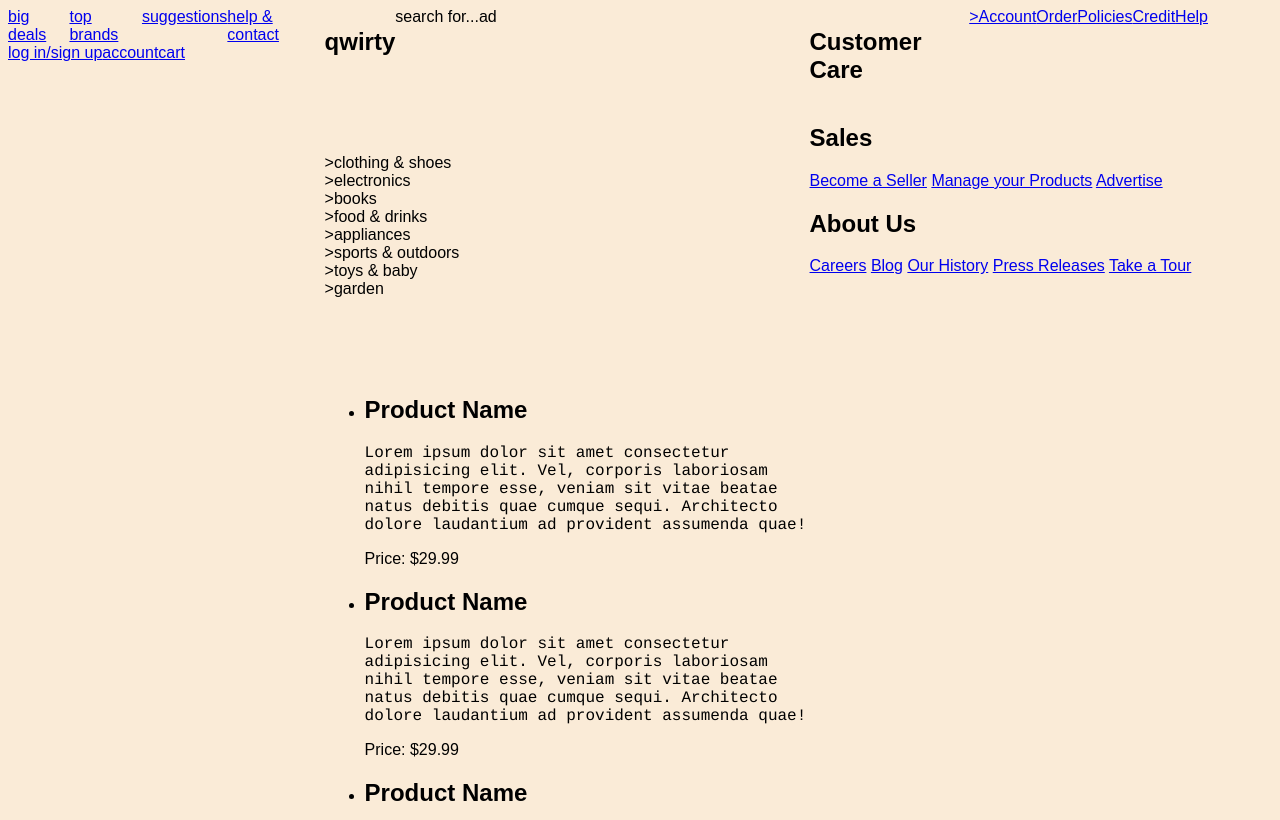
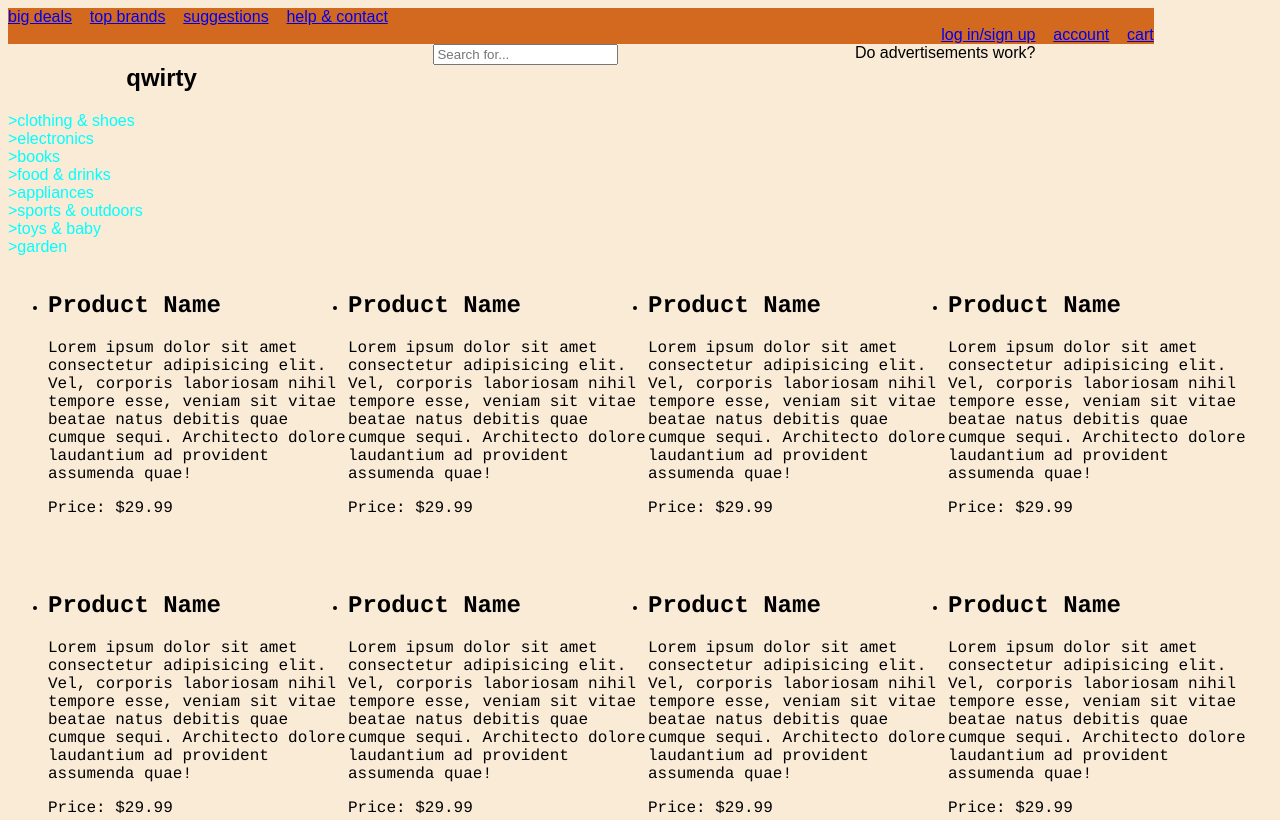
Before and after one commit to jmn17sw/qwerty, a plain HTML site: page index.html in a window 1280 px wide. Shown: the top 820 px of the page. Drawn offline with Linux system fonts and the light colour scheme.

Commit message:
cleaned up grid and flex layout

```diff
--- a/index.html
+++ b/index.html
@@ -24,8 +24,10 @@
     <main>
       <section class="search">
       <h1>qwirty</h1>
-      <a>search for...</a>
-      <a>ad</a>
+      <form>
+        <input id="product_search" name="product_search" aria-label="Search Products" type="search" placeholder="Search for...">
+      </form>
+      <a>Do advertisements work?</a>
       </section>
       <nav class="products">
         <a  href="_blank"></a>>clothing & shoes</a>
--- a/style.css
+++ b/style.css
@@ -1,45 +1,52 @@
+header {
+  background-color: chocolate;
+}
 .header1 {
 display: flex;
 flex-direction: row;
+justify-content:left;
+gap:2ch;
 }
 
 .header2 {
 display: flex;
-flex-direction: row;
-align-content: flex-end;
+justify-content:right;
+gap:2ch;
 }
 
 body {
-  display: flex;
   background-color: antiquewhite;
   font-family: arial;
-  max-width: 1200px;
+  max-height: 1200px;
+  max-width: fit-content;
 }
 
 main {
-height: 500px;
-width: 500px;
+
 }
 
-.products {
-  display: grid;
-  min-height: 300px;
-  grid-template-columns: 4;
-  grid-template-rows: 4;
-  align-content: center;
+nav {
+ display: flex;
+ flex-direction: column;
+ color:aqua;
+ align-content: flex-start;
 }
 
-.description {
-display:flex;
-font-family: Courier;
+ul {
+  display: grid;
+  grid-template-columns: 300px 300px 300px 300px;
+  grid-template-rows: 300px 300px 300px 300px;
+  align-self: center;
+  font-family: Courier;
+  max-width: 800px;
 }
 
 .search {
   display:flex;
-
+  justify-content: space-around;
 }
 
-.footer {
+footer {
   display: flex;
   flex-direction: row;
   align-content: flex-end;
```
